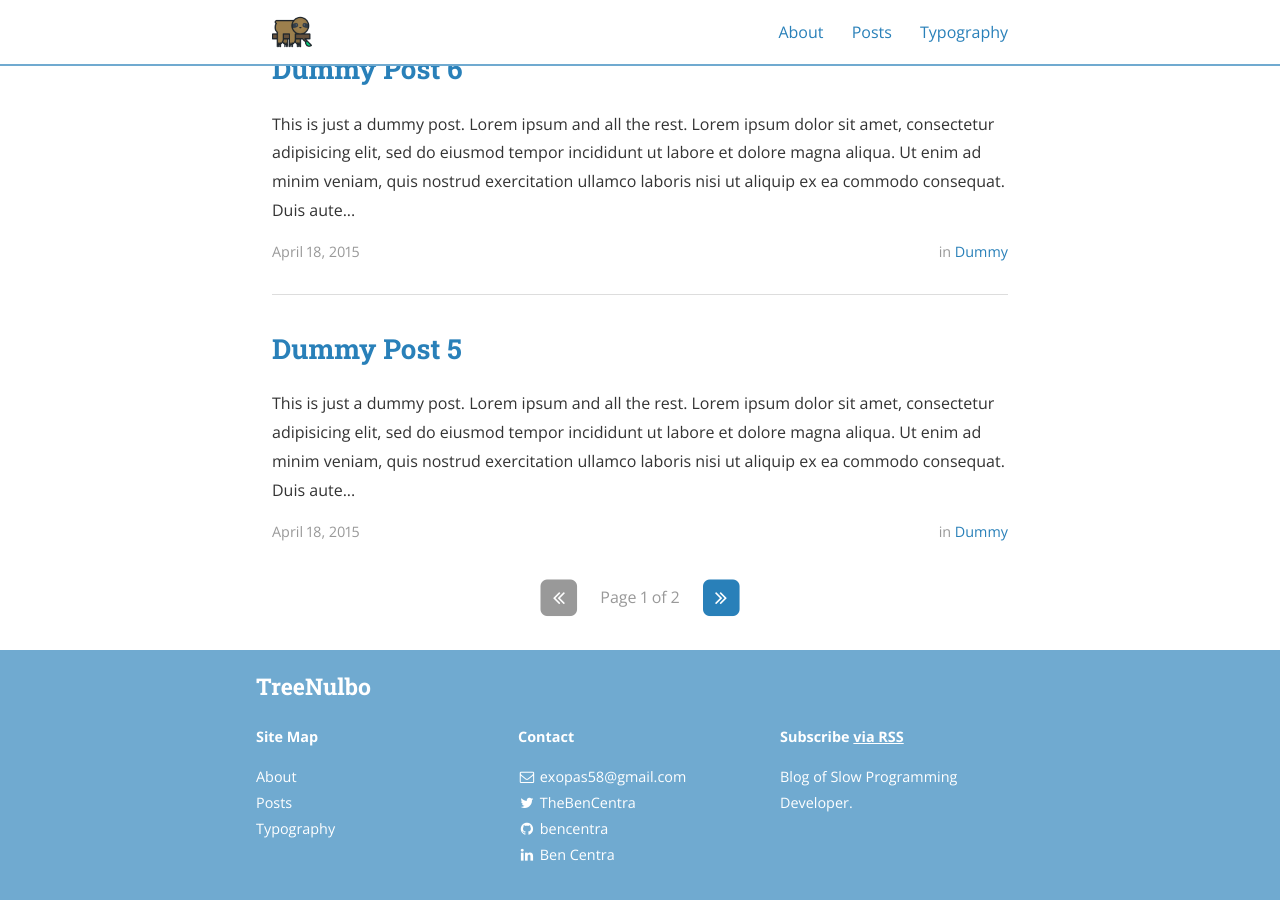
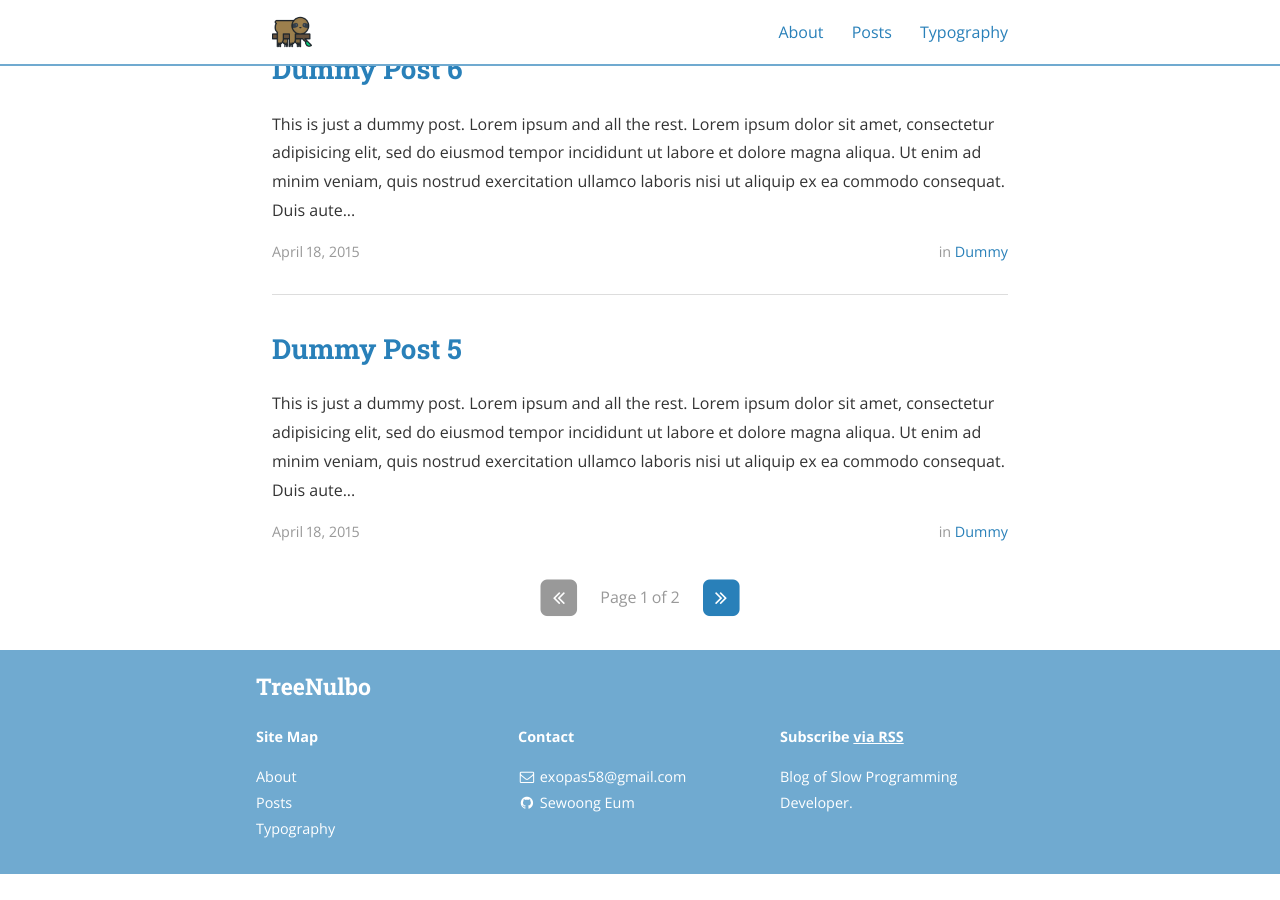
Before and after one commit to exopas95/exopas95.github.io, a Jekyll site: the page built from index.html, in a window 1280 px wide and 900 px high, scrolled down 1275 px. Built offline with Jekyll 4.4.1, drawn with Linux system fonts in a browser that asks for light colours; nearby versions of some CDN libraries; the list of posts is cut into pages by our own code; after the commit the page ends 2149 px from its top, so only the background shows below that.

Commit message:
Update _config.yml

```diff
--- a/_config.yml
+++ b/_config.yml
@@ -19,7 +19,7 @@ description: >
 # and never end with a slash. Set it to a blank value if hosting at the
 # root of your server.
 baseurl: "" # the subpath of your site, e.g. /blog/
-url: "" # the base hostname & protocol for your site
+url: "https://exopas95.github.io/" # the base hostname & protocol for your site
 cover: "/assets/header_image.jpg"
 logo: "/assets/logo.png"
 
@@ -78,8 +78,8 @@ descriptions:
 social:
   - name: Twitter
     icon: twitter
-    username: TheBenCentra
-    url: https://twitter.com/TheBenCentra
+    username: ""
+    url: ""
     desc: Follow me on Twitter
     share: true
 
@@ -92,15 +92,15 @@ social:
 
   - name: GitHub
     icon: github
-    username: bencentra
-    url: https://github.com/bencentra
+    username: Sewoong Eum
+    url: https://github.com/exopas95
     desc: Fork me on GitHub
     share: false
 
   - name: LinkedIn
     icon: linkedin
-    username: Ben Centra
-    url: https://www.linkedin.com/pub/ben-centra/47/769/60a
+    username: Sewoong Eum
+    url: ""
     desc: Connect with me on LinkedIn
     share: true
 
```
